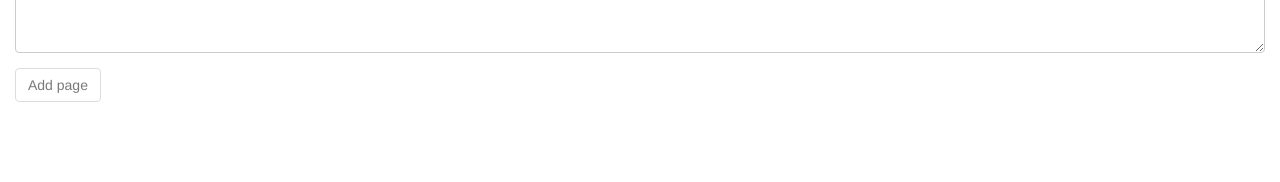
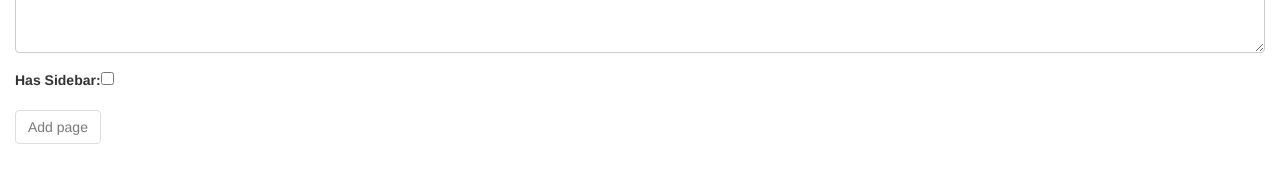
Before and after one commit to skywithin/ngDemo4-cms, an Angular app: page /admin/add-page in a window 1280 px wide. Shown: the part 442-624 px from the top of the page. Built offline with nearby package versions, Linux system fonts and the light colour scheme; no server answers.

Commit message:
Adding sidebar to pages

```diff
--- a/src/app/components/admin-add-page/admin-add-page.component.html
+++ b/src/app/components/admin-add-page/admin-add-page.component.html
@@ -28,6 +28,11 @@
   </div>
 
   <div class="form-group">
+    <label for="">Has Sidebar:</label>
+    <input type="checkbox" name="hasSidebar" [(ngModel)]="hasSidebar">
+  </div>
+
+  <div class="form-group">
     <button class="btn btn-default" [disabled]="!f.valid">Add page</button>
   </div>
 </form>
--- a/src/app/components/admin-edit-page/admin-edit-page.component.html
+++ b/src/app/components/admin-edit-page/admin-edit-page.component.html
@@ -27,6 +27,11 @@
       <textarea name="content" cols="30" rows="10" class="form-control" placeholder="Content" [(ngModel)]="content"></textarea>
   </div>
 
+  <div class="form-group">
+    <label for="">Has Sidebar:</label>
+    <input type="checkbox" name="hasSidebar" [checked]="sidebar" [(ngModel)]="hasSidebar">
+  </div>
+
   <input type="hidden" name="id" [(ngModel)]="id">
 
   <div class="form-group">
--- a/src/app/components/admin-edit-page/admin-edit-page.component.ts
+++ b/src/app/components/admin-edit-page/admin-edit-page.component.ts
@@ -17,6 +17,7 @@ export class AdminEditPageComponent implements OnInit {
   errorMsg: boolean = false;
   displayMsgTimeout: number = 2000;
   param: any;
+  sidebar: boolean = false;
 
   constructor(
     private router: Router,
@@ -32,6 +33,10 @@ export class AdminEditPageComponent implements OnInit {
         this.title = page["title"];
         this.content = page["content"];
         this.id = page["id"];
+
+        if (page["hasSidebar"] === "true") {
+          this.sidebar = true;
+        }
       })
     });
   }
```
